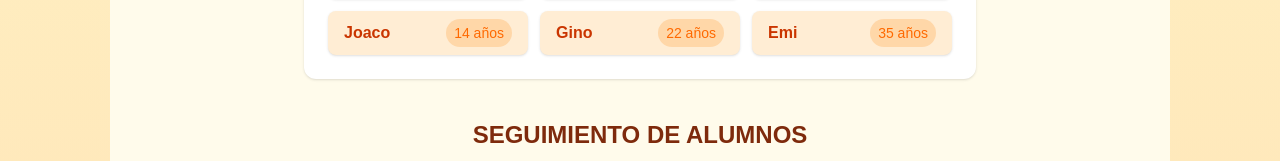
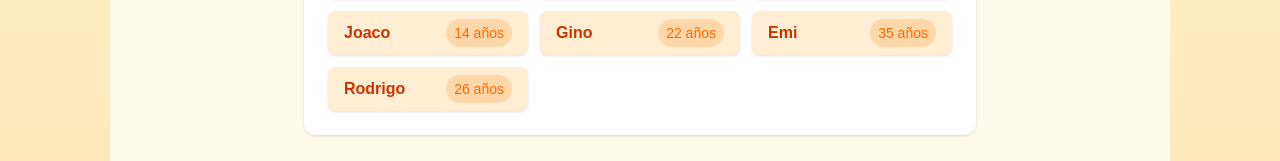
Before and after one commit to JuanCruzIses/enhance, a Next.js app: page /ustedes in a window 1280 px wide. Shown: the part 349-510 px from the top of the page. Built offline with nearby package versions, Linux system fonts and the light colour scheme.

Commit message:
New pupil

```diff
--- a/src/app/ustedes/page.jsx
+++ b/src/app/ustedes/page.jsx
@@ -15,6 +15,7 @@ function Testimonios() {
     { nombre: "Joaco", edad: 14 },
     { nombre: "Gino", edad: 22 },
     { nombre: "Emi", edad: 35 },
+    { nombre: "Rodrigo", edad: 26 },
   ];
 
   return (
```
